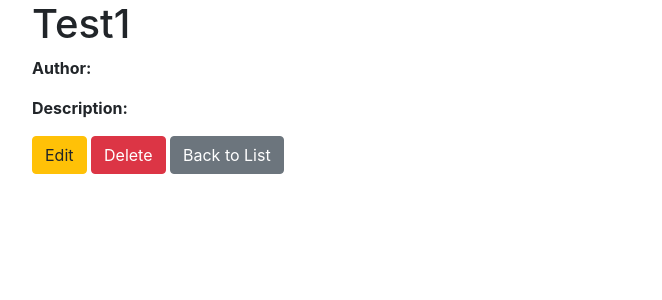
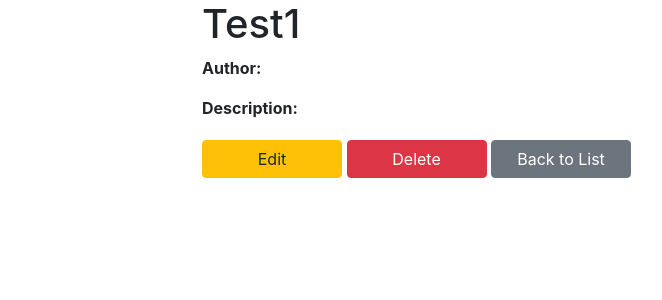
Before and after one commit to mycodetherapy/books-api, a Node server app: page /books/1 in a window 1280 px wide. Shown: the top 300 px of the page, without its empty margins (53-715 px from the left). Run offline with Node 20, Linux system fonts and the light colour scheme.

Commit message:
Add styles

```diff
--- a/src/models/Book.js
+++ b/src/models/Book.js
@@ -16,7 +16,7 @@ export class Book {
     this.description = description;
     this.authors = authors;
     this.favorite = favorite;
-    this.fileCover = fileCover;
+    this.fileCover = fileCover || filePath;
     this.fileName = fileName;
     this.filePath = filePath;
   }
--- a/src/routes/books.js
+++ b/src/routes/books.js
@@ -13,8 +13,6 @@ router.get('/', (req, res) => {
 });
 
 router.get('/create', (req, res) => {
-  console.log('req.file', req.body);
-
   const fieldLabels = {
     title: 'Title',
     authors: 'Authors Names',
@@ -25,8 +23,6 @@ router.get('/create', (req, res) => {
 
 router.post('/create', upload.single('file'), (req, res) => {
   const filePath = req.file ? `/uploads/${req.file.filename}` : null;
-  console.log('filePath', req.file);
-
   const { title, description, authors, favorite, fileCover, fileName } =
     req.body;
   const newBook = new Book(
@@ -48,8 +44,6 @@ router.get('/:id', (req, res) => {
   if (!book) {
     return res.redirect('/404');
   }
-  console.log('book wiew', book);
-
   res.render('book/view', { title: 'View Book', book });
 });
 
@@ -82,7 +76,7 @@ router.post('/update/:id', upload.single('file'), async (req, res) => {
 
   book.title = title;
   book.authors = authors;
-  book.description = description;
+  book.description = description.trim();
 
   res.redirect(`/books/${req.params.id}`);
 });
--- a/views/book/index.ejs
+++ b/views/book/index.ejs
@@ -1,5 +1,6 @@
 <%- include('../partials/layout-start') %>
-<div class="container">
+
+<div class="container book-container">
   <h1>Book List</h1>
   <a href="/books/create" class="btn btn-primary mb-3">Add Book</a>
   <ul class="list-group">
@@ -10,4 +11,5 @@
     <% }) %>
   </ul>
 </div>
+
 <%- include('../partials/layout-end') %>
--- a/views/book/view.ejs
+++ b/views/book/view.ejs
@@ -1,27 +1,5 @@
 <%- include('../partials/layout-start') %>
-<html lang="ru">
-  <head>
-    <meta charset="utf-8" />
-    <meta
-      name="viewport"
-      content="width=device-width, initial-scale=1, shrink-to-fit=no"
-    />
-
-    <link
-      rel="stylesheet"
-      href="https://cdn.jsdelivr.net/npm/bootstrap@4.5.3/dist/css/bootstrap.min.css"
-      integrity="sha384-TX8t27EcRE3e/ihU7zmQxVncDAy5uIKz4rEkgIXeMed4M0jlfIDPvg6uqKI2xXr2"
-      crossorigin="anonymous"
-    />
-    <link
-      rel="stylesheet"
-      href="https://stackpath.bootstrapcdn.com/font-awesome/4.7.0/css/font-awesome.min.css"
-    />
-
-    <title><%= title %></title>
-  </head>
-  <body>
-    <div class="container">
+<div class="container-sm book-container">
   <h1><%= book.title %></h1>
   <p><strong>Author:</strong> <%= book.authors %></p>
   <p><strong>Description:</strong> <%= book.description %></p>
@@ -32,7 +10,9 @@
     style="max-width: 200px"
   />
   <% } %>
+  <div class="button-container">
     <a href="/books/update/<%= book.id %>" class="btn btn-warning">Edit</a>
+
     <form
       action="/books/delete/<%= book.id %>"
       method="POST"
@@ -40,8 +20,8 @@
     >
       <button type="submit" class="btn btn-danger">Delete</button>
     </form>
+
     <a href="/books" class="btn btn-secondary">Back to List</a>
   </div>
+</div>
 <%- include('../partials/layout-end') %>
-  </body>
-</html>
--- a/views/partials/layout-start.ejs
+++ b/views/partials/layout-start.ejs
@@ -16,8 +16,37 @@
       rel="stylesheet"
       href="https://stackpath.bootstrapcdn.com/font-awesome/4.7.0/css/font-awesome.min.css"
     />
-
     <title><%= title %></title>
   </head>
   <body></body>
 </html>
+<style>
+  .book-container {
+    max-width: 800px;
+    margin: auto;
+  }
+  .btn {
+    min-width: 140px;
+  }
+  .button-container {
+    margin-top: 20px;
+    text-align: start;
+  }
+  .preview-image {
+    max-width: 200px;
+    margin-top: 10px;
+  }
+  input[type='file']::file-selector-button {
+    background-color: #007bff;
+    color: white;
+    border: none;
+    padding: 8px 12px;
+    cursor: pointer;
+    border-radius: 5px;
+    min-width: 140px;
+  }
+  .submit-button {
+    margin-top: 20px;
+    display: block;
+  }
+</style>
```
Also changed, not shown: views/book/create.ejs (+15 -17 lines), views/book/update.ejs (+13 -9 lines). Lines whose indentation alone changed are shown as unchanged.
